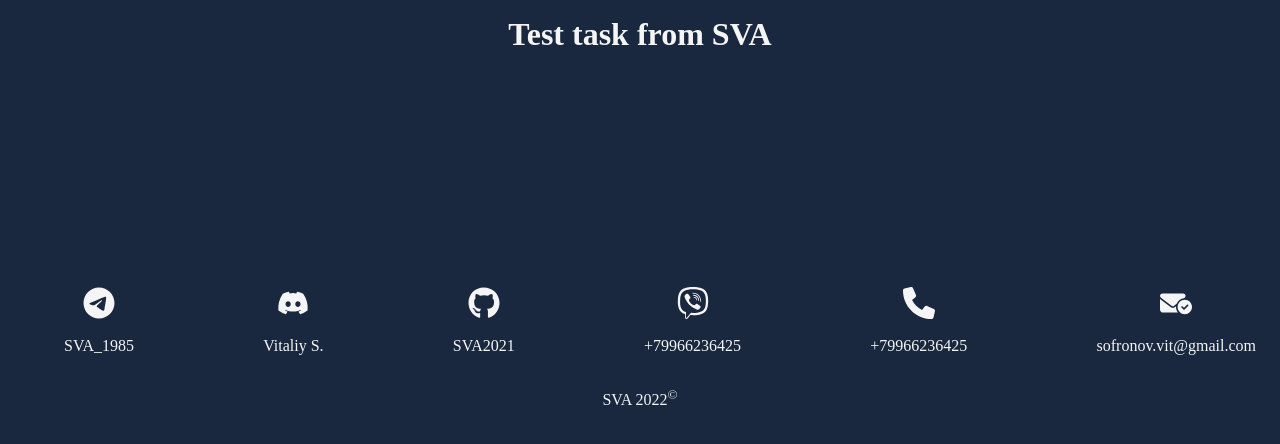
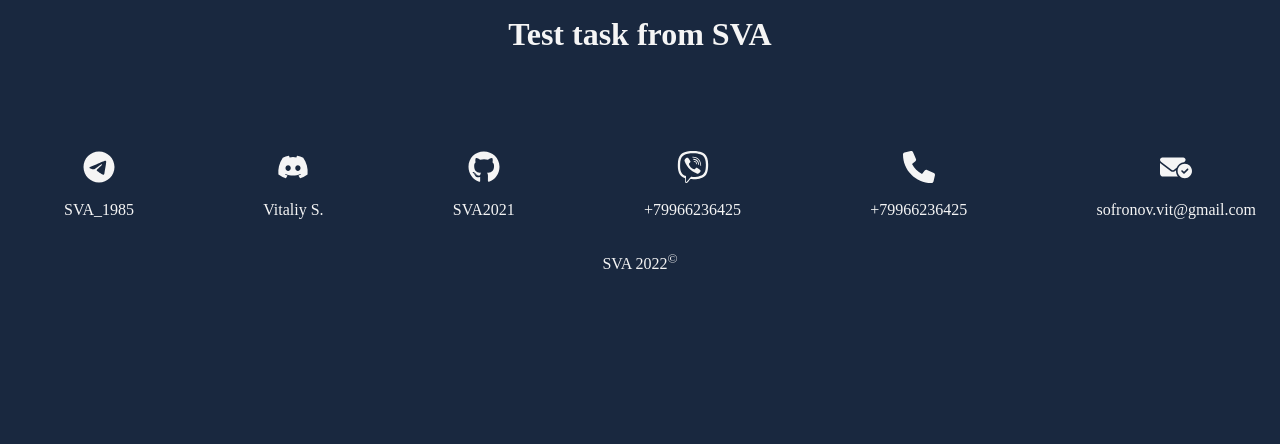
Before and after one commit to SVA2021/testtask-iot, an Angular app: page / in a window 1280 px wide. Shown: the top 444 px of the page. Built offline with nearby package versions, Linux system fonts and the light colour scheme.

Commit message:
upd footer data and style

```diff
--- a/src/app/components/footer/footer.component.html
+++ b/src/app/components/footer/footer.component.html
@@ -1,4 +1,4 @@
-<svg id="socialContacts" xmlns="http://www.w3.org/2000/svg">
+<svg class="footer__hidden" id="socialContacts" xmlns="http://www.w3.org/2000/svg">
 
     <symbol id="telegram" viewBox="0 0 496 512">
         <path
@@ -49,63 +49,16 @@
 <footer class="footer">
     <div class="footer__social social">
         <ul class="social__body">
-            <li class="social__item">
-                <a href="https://t.me/SVA_1985" class="social__link">
+            <li class="social__item" *ngFor="let contact of contactList">
+                <a [href]="contact.link" class="social__link" target="_blank" rel="noopener noreferrer">
                     <svg class="icon__svg social__svg">
-                        <use href="#telegram"></use>
+                        <use [attr.href]="contact.svg"></use>
                     </svg>
-                    <p class="social__title">telegram</p>
-                    <p class="social__data">SVA_1985</p>
-                </a>
-            </li>
-            <li class="social__item">
-                <a href="https://discordapp.com/users/842765911681400894" class="social__link">
-                    <svg class="icon__svg social__svg">
-                        <use href="#discord"></use>
-                    </svg>
-                    <p class="social__title">discord</p>
-                    <p class="social__data">Vitaliy S.</p>
-                </a>
-            </li>
-            <li class="social__item">
-                <a href="https://github.com/SVA2021" class="social__link">
-                    <svg class="icon__svg social__svg">
-                        <use href="#github"></use>
-                    </svg>
-                    <p class="social__title">github</p>
-                    <p class="social__data">SVA2021</p>
-                </a>
-            </li>
-            <li class="social__item">
-                <a href="viber://chat?number=%2B79966236425" class="social__link">
-                    <svg class="icon__svg social__svg">
-                        <use href="#viber"></use>
-                    </svg>
-                    <p class="social__title">viber</p>
-                    <p class="social__data">+79966236425</p>
-                </a>
-            </li>
-            <li class="social__item">
-                <a href="tel:+79966236425" class="social__link">
-                    <svg class="icon__svg social__svg">
-                        <use href="#phone"></use>
-                    </svg>
-                    <p class="social__title">phone</p>
-                    <p class="social__data">+79966236425</p>
-                </a>
-            </li>
-            <li class="social__item">
-                <a href="mailto:sofronov.vit@gmail.com" class="social__link">
-                    <svg class="icon__svg social__svg">
-                        <use href="#email"></use>
-                    </svg>
-                    <p class="social__title">e-mail</p>
-                    <p class="social__data">sofronov.vit@gmail.com</p>
+                    <p class="social__title">{{contact.title}} </p>
+                    <p class="social__data">{{contact.data}}</p>
                 </a>
             </li>
         </ul>
     </div>
-    <p class="copyright">
-        SVA 2022<sup class="copyryght__mark">©</sup>
-    </p>
+    <p class="copyright">SVA 2022<sup class="copyryght__mark">©</sup></p>
 </footer>
--- a/src/app/components/footer/footer.component.scss
+++ b/src/app/components/footer/footer.component.scss
@@ -18,12 +18,6 @@
     }
 }
 
-.social__svg {
-    width: 2rem;
-    height: 2rem;
-    fill: var(--light);
-}
-
 .social__link {
     margin: 1rem auto;
     display: flex;
@@ -36,6 +30,22 @@
         flex-direction: row;
         justify-content: space-between;
     }
+
+    &:hover {
+        .social__svg {
+            fill: var(--orange);
+        }
+
+        .social__data {
+            color: var(--orange);
+        }
+    }
+}
+
+.social__svg {
+    width: 2rem;
+    height: 2rem;
+    fill: var(--light);
 }
 
 .social__title {
@@ -50,3 +60,8 @@
     margin: 1rem auto;
     text-align: center;
 }
+
+.footer__hidden {
+    height: 0;
+    width: 0;
+}
--- a/src/app/components/footer/footer.component.ts
+++ b/src/app/components/footer/footer.component.ts
@@ -1,4 +1,50 @@
-import { Component, OnInit } from '@angular/core';
+import {Component, OnInit} from '@angular/core';
+
+interface ContactI {
+  link: string
+  svg: string
+  title: string
+  data: string
+}
+
+const ContactArray: ContactI[] = [
+  {
+    link: 'https://t.me/SVA_1985',
+    svg: '#telegram',
+    title: 'telegram',
+    data: 'SVA_1985',
+  },
+  {
+    link: 'https://discordapp.com/users/842765911681400894',
+    svg: '#discord',
+    title: 'discord',
+    data: 'Vitaliy S.',
+  },
+  {
+    link: 'https://github.com/SVA2021',
+    svg: '#github',
+    title: 'github',
+    data: 'SVA2021',
+  },
+  {
+    link: 'viber://chat?number=%2B79966236425',
+    svg: '#viber',
+    title: 'viber',
+    data: '+79966236425',
+  },
+  {
+    link: 'tel:+79966236425',
+    svg: '#phone',
+    title: 'phone',
+    data: '+79966236425',
+  },
+  {
+    link: 'mailto:sofronov.vit@gmail.com',
+    svg: '#email',
+    title: 'e-mail',
+    data: 'sofronov.vit@gmail.com',
+  },
+];
 
 @Component({
   selector: 'app-footer',
@@ -7,6 +53,8 @@ import { Component, OnInit } from '@angular/core';
 })
 export class FooterComponent implements OnInit {
 
+  contactList: ContactI[] = ContactArray
+
   constructor() { }
 
   ngOnInit(): void {
```
Lines whose indentation alone changed are shown as unchanged.
